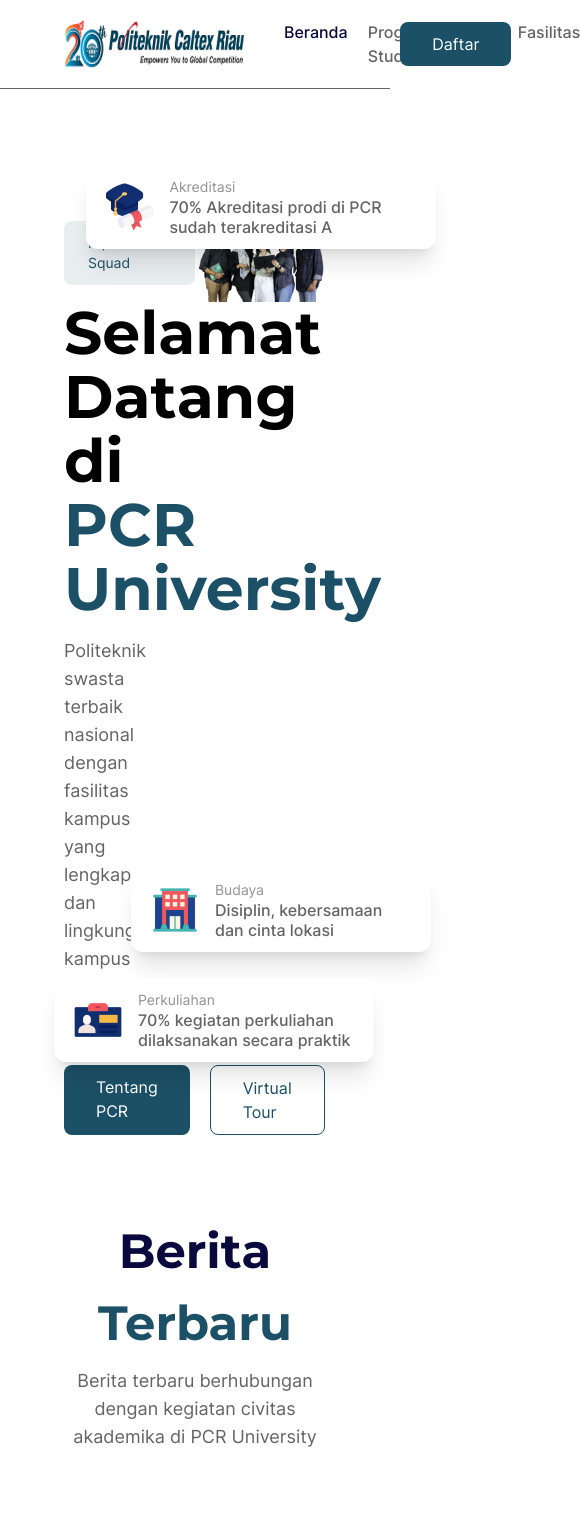
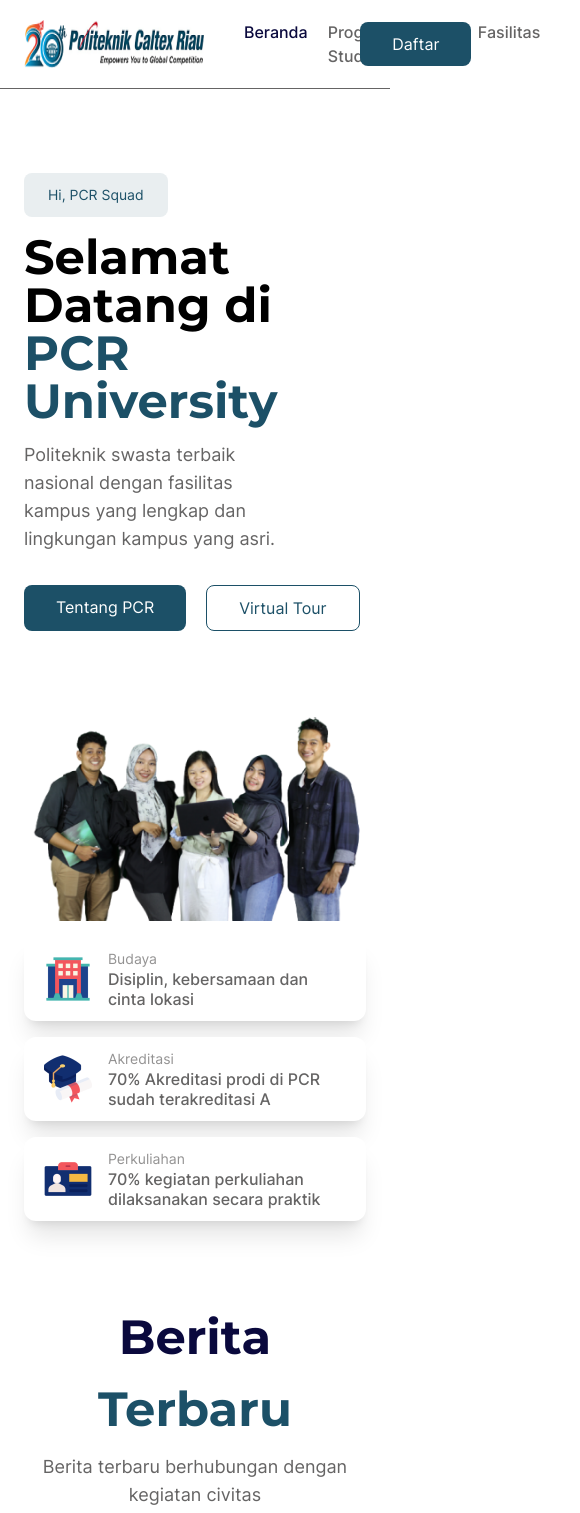
Before and after one commit to hibatillah/learn-mern, a React (Create React App) app in the folder client/: page / in a window 390 px wide. Shown: the top 1513 px of the page, 580 px wide, since content can reach past the window. Built offline with nearby package versions, Linux system fonts and the light colour scheme; the HTML template or start-up script is replaced by a standard one.

Commit message:
add some responsive

```diff
--- a/client/src/components/Content.jsx
+++ b/client/src/components/Content.jsx
@@ -42,7 +42,7 @@
   return (
     <main className="container mt-10">
       <Heading />
-      <div className="grid grid-cols-3 gap-10 mt-20 mb-10">
+      <div className="grid grid-cols-1 gap-10 mt-20 mb-10 lg:grid-cols-3">
         <Card title="Politeknik Caltex Laksanakan Kegiatan Workshop"/>
         <Card title="Pengumuman penerima beasiswa provinsi riau tahun 2022"/>
         <Card title="Prof. Hendriko menjadi guru besar pertama di PCR University"/>
--- a/client/src/components/Header.jsx
+++ b/client/src/components/Header.jsx
@@ -36,7 +36,7 @@
 
 const JudulCaption = () => {
   return (
-    <div className="container grid grid-cols-2 mt-28">
+    <div className="container grid grid-cols-1 mt-16 lg:grid-cols-2 lg:mt-28">
       <div id="judul_caption">
         <div
           id="label_pcr_squad"
@@ -46,7 +46,7 @@
         </div>
         <h1
           id="judul_besar"
-          className="mt-4 text-[60px]/[64px] font-montserrat font-bold"
+          className="mt-4 text-5xl lg:text-[60px]/[64px] font-montserrat font-bold"
         >
           Selamat Datang di <span className="text-primary">PCR University</span>
         </h1>
@@ -57,32 +57,32 @@
           Politeknik swasta terbaik nasional dengan fasilitas kampus yang
           lengkap dan lingkungan kampus yang asri.
         </p>
-        <div id="tombol_utama" className="flex gap-5 mt-16">
+        <div id="tombol_utama" className="flex gap-5 mt-8 lg:mt-16">
           <div className="btn btn-primary">Tentang PCR</div>
           <div className="btn btn-secondary">Virtual Tour</div>
         </div>
       </div>
-      <div id="gambar" className="relative">
-        <div className="z-0 w-full">
-          <img src={hero} alt="people" className="z-0 pointer-events-none" />
+      <div id="gambar" className="relative space-y-4">
+        <div className="z-0 w-full mt-20 lg:mt-0">
+          <img src={hero} alt="people" className="z-0 select-none" />
         </div>
         <Banner
           img={building}
           label="Budaya"
           desc="Disiplin, kebersamaan dan cinta lokasi"
-          custom="w-[300px] bottom-[20%] -left-16"
+          custom="lg:w-[300px] bottom-[20%] -left-16"
         />
         <Banner
           img={graduate}
           label="Akreditasi"
           desc="70% Akreditasi prodi di PCR sudah terakreditasi A"
-          custom="w-[350px] -top-14 left-1/2 -translate-x-1/2"
+          custom="lg:w-[350px] -top-14 left-1/2 lg:-translate-x-1/2"
         />
         <Banner
           img={card}
           label="Perkuliahan"
           desc="70% kegiatan perkuliahan dilaksanakan secara praktik"
-          custom="w-[320px] bottom-[8%] -right-12"
+          custom="lg:w-[320px] bottom-[8%] -right-12"
         />
       </div>
     </div>
@@ -92,7 +92,7 @@
 const Banner = ({ img, label, desc, custom }) => {
   return (
     <div
-      className={`flex gap-4 px-5 py-3 bg-white items-center leading-tight shadow-xl rounded-xl absolute z-50 ${custom}`}
+      className={`flex gap-4 px-5 py-3 bg-white items-center leading-tight shadow-xl rounded-xl lg:absolute z-50 ${custom}`}
     >
       <img src={img} alt="icons" className="w-12 h-12" />
       <div className="font-inter">
--- a/client/src/index.css
+++ b/client/src/index.css
@@ -28,6 +28,6 @@
 
 @layer utilities {
   .container {
-    @apply px-16 py-5;
+    @apply px-6 py-5 lg:px-16;
   }
 }
```
